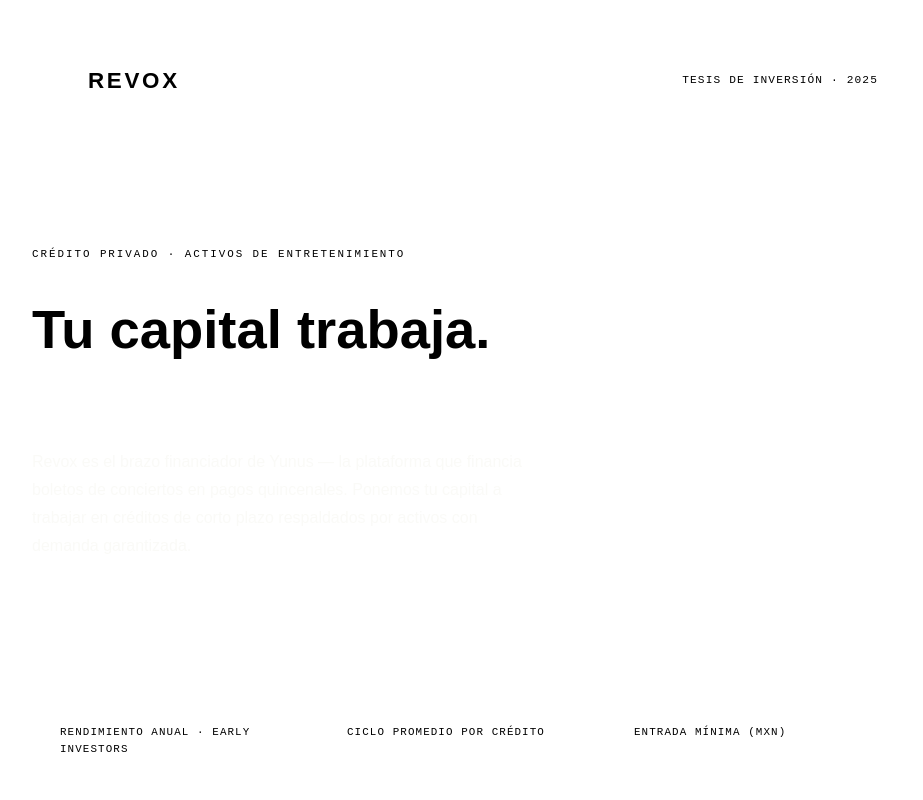
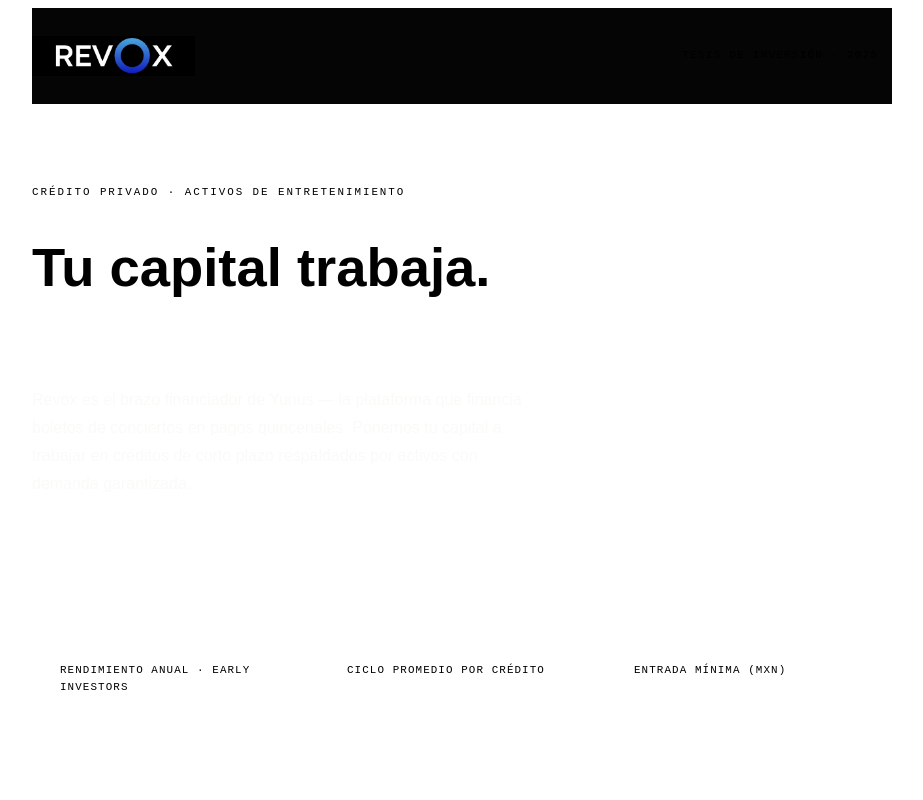
Before and after one commit to Rene-Nun/Yunus.ai, a website: page revox/index.html in a window 1280 px wide. Shown: the top 800 px of the page, without its empty margins (178-1101 px from the left). Drawn offline with Linux system fonts and the light colour scheme; a web font is replaced by a local one.

Commit message:
Actualizar index.html

```diff
--- a/revox/index.html
+++ b/revox/index.html
@@ -29,7 +29,6 @@ min-height: 100vh;
 overflow-x: hidden;
 }
 
-/* Ambient background */
 body::before {
 content: ‘’;
 position: fixed;
@@ -63,44 +62,18 @@ z-index: 1;
 
 /* HEADER */
 header {
-padding: 52px 0 64px;
+padding: 28px 0;
 border-bottom: 1px solid var(–border);
 display: flex;
 align-items: center;
 justify-content: space-between;
 animation: fadeUp 0.8s ease both;
+background: #050505;
 }
 
-.logo {
-display: flex;
-align-items: center;
-gap: 14px;
-}
-
-.logo-mark {
-width: 36px;
-height: 36px;
-border-radius: 50%;
-border: 3px solid transparent;
-background: linear-gradient(var(–black), var(–black)) padding-box,
-linear-gradient(135deg, var(–blue-1), var(–blue-2)) border-box;
-position: relative;
-}
-.logo-mark::after {
-content: ‘’;
-position: absolute;
-inset: 4px;
-border-radius: 50%;
-background: linear-gradient(135deg, var(–blue-1), var(–blue-2));
-opacity: 0.15;
-}
-
-.logo-text {
-font-family: ‘Syne’, sans-serif;
-font-weight: 800;
-font-size: 1.4rem;
-letter-spacing: 0.12em;
-text-transform: uppercase;
+.logo img {
+height: 40px;
+display: block;
 }
 
 .header-tag {
@@ -376,7 +349,7 @@ color: var(–muted);
 line-height: 1.65;
 }
 
-/* EARLY ACCESS */
+/* CTA */
 .cta-block {
 border: 1px solid var(–border);
 padding: 48px 40px;
@@ -472,8 +445,7 @@ header { flex-direction: column; gap: 16px; align-items: flex-start; }
 
   <header>
     <div class="logo">
-      <div class="logo-mark"></div>
-      <div class="logo-text">Revox</div>
+      <img src="Revox.jpeg" alt="Revox">
     </div>
     <div class="header-tag">Tesis de Inversión · 2025</div>
   </header>
```
